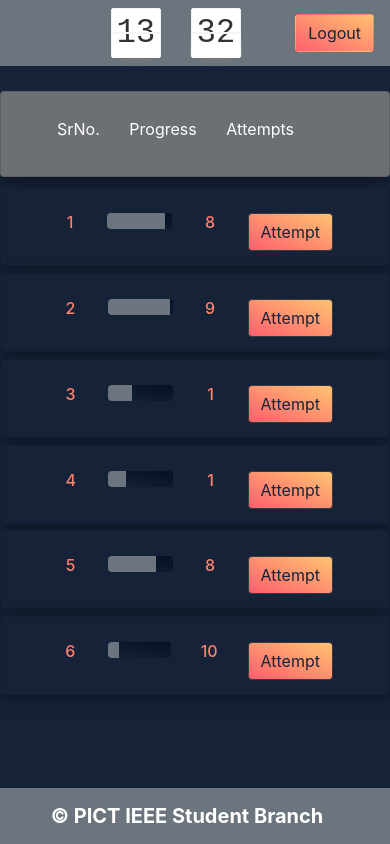
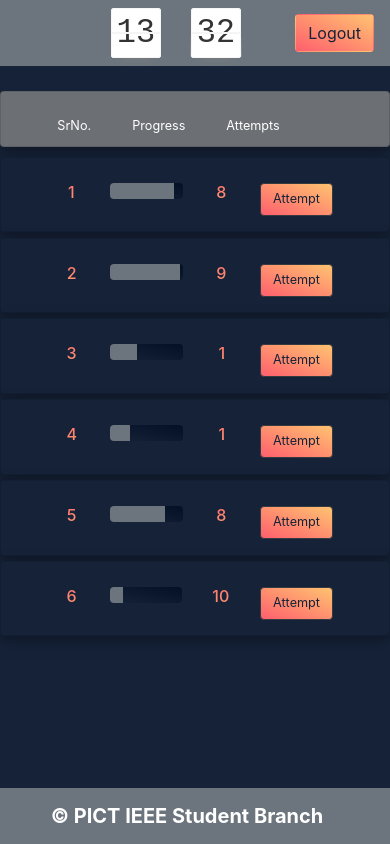
Before and after one commit to meghadandapat/CTD-RC2-Frontend, a React (Create React App) app: page /questionhub in a window 390 px wide. Built offline with nearby package versions, Linux system fonts and the light colour scheme; a web font is replaced by a local one.

Commit message:
Leaderboard mobile view fixed

```diff
--- a/src/components/Leaderboard/Leaderboard.css
+++ b/src/components/Leaderboard/Leaderboard.css
@@ -24,11 +24,10 @@ body{
 .leaderboard{
   padding: 5px;
   width:max-content;
-  margin-bottom: 3em;
-  margin-top: 2em;
+  margin-top: 1.5vh;
   margin-left: auto;
   margin-right: auto;
-
+  margin-bottom: 6vh;
 }
 
 
@@ -36,12 +35,13 @@ body{
 .leadertable {
   border-collapse: separate;
   border-spacing: 0 0.3em;
+  height: 100%;
   width: 100%;
-  height: 100%;
 }
 
 .data{
   width:5vw;
+  justify-content: center;
   height: 0.05em;
   margin-left: auto;
   margin-right: auto;
@@ -50,15 +50,16 @@ body{
 
 .datauser{
   width:12vw;
+  justify-content: center;
+  height: 0.05em;
   text-align: center;
-  height: 0.05em;
-
 }
 
 .datascore{
   width:12vw;
+  justify-content: center;
+  height: 0.05em;
   text-align: center;
-  height: 0.05em;
 }
 
 .tuser,.tscore,.trank{
@@ -73,12 +74,13 @@ body{
 
 .pagination {
   margin-top: 0px;
-  margin-left: 20em;
+  margin-left: 25vw;
   margin-right: auto;
   display: flex;
   list-style: none;
   outline: none;
   color:#6c6f74;
+  height: 4vh;
  }
 
  .pagination>.active>a {
--- a/src/components/QuestionHub/Card.css
+++ b/src/components/QuestionHub/Card.css
@@ -51,3 +51,21 @@
   width:15vw;
   text-align: center;
 }
+
+@media only screen and (max-width: 600px){
+  .questno{
+    font-size: 1.5vh;
+  }
+
+  .progressb{
+    font-size: 1.5vh;
+  }
+
+  .attempno{
+    font-size: 1.5vh;
+  }
+
+  .attempb{
+    font-size: 1.5vh;
+  }
+}
--- a/src/components/QuestionHub/Quehub.css
+++ b/src/components/QuestionHub/Quehub.css
@@ -19,15 +19,12 @@
 
 .title{
     overflow: hidden;
-    height: 70%;
+    height: 60%;
     box-shadow: 0 4px 8px 0 rgba(0, 0, 0, 0.16), 0 6px 20px 0 rgba(0, 0, 0, 0.2);
     /* background-image: linear-gradient(to top right, #152238 0%, #152238 100%); */
     background-color:#6c6f74;
+    margin-bottom:-3vh ;
 }
-
-h6,h1{
-
-  }
 
 .progress{
     background-image: linear-gradient(to top right, #152238  0%, #031025 100%);
@@ -47,9 +44,8 @@ h6,h1{
     color: #152238;
   }
 
-/*@media only screen and (min-width: 1020px) {
-  .Cards{
-    margin-top: -1.5%;
-
+@media only screen and (max-width: 600px){
+  .attempt{
+    font-size: 1.5vh;
   }
-}*/
+}
```
